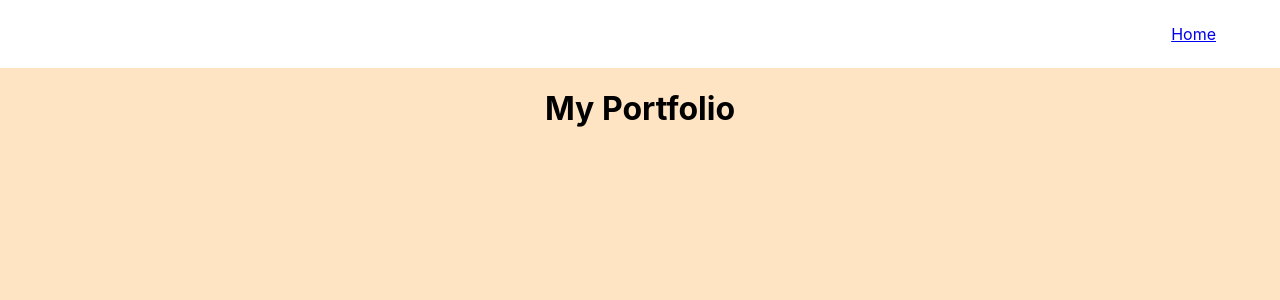
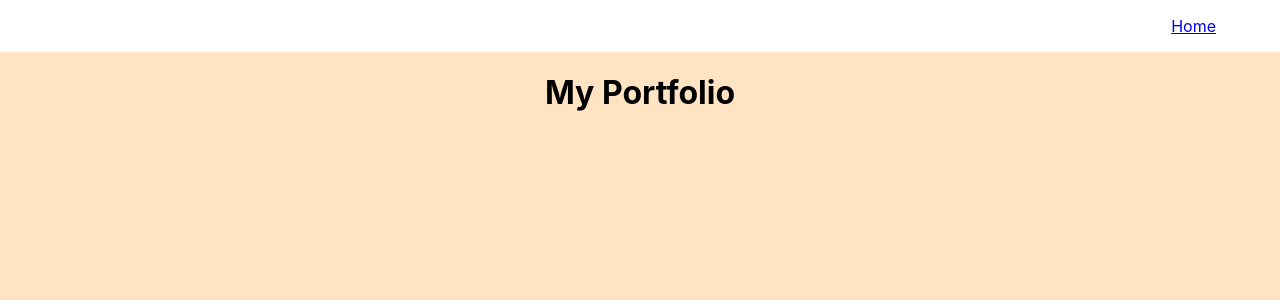
Before and after one commit to uriapete/portfolio-site, a React (Create React App) app: page / in a window 1280 px wide. Shown: the top 300 px of the page. Built offline with nearby package versions, Linux system fonts and the light colour scheme.

Commit message:
change top-bar padding top&bottom from 3vh to 2vh

```diff
--- a/src/components/styles/TopBar.scss
+++ b/src/components/styles/TopBar.scss
@@ -3,7 +3,7 @@
     display: flex;
     flex-direction: column;
     justify-content: center;
-    padding: 3vh 5vw;
+    padding: 2vh 5vw;
 }
 
 .top-bar{
```
